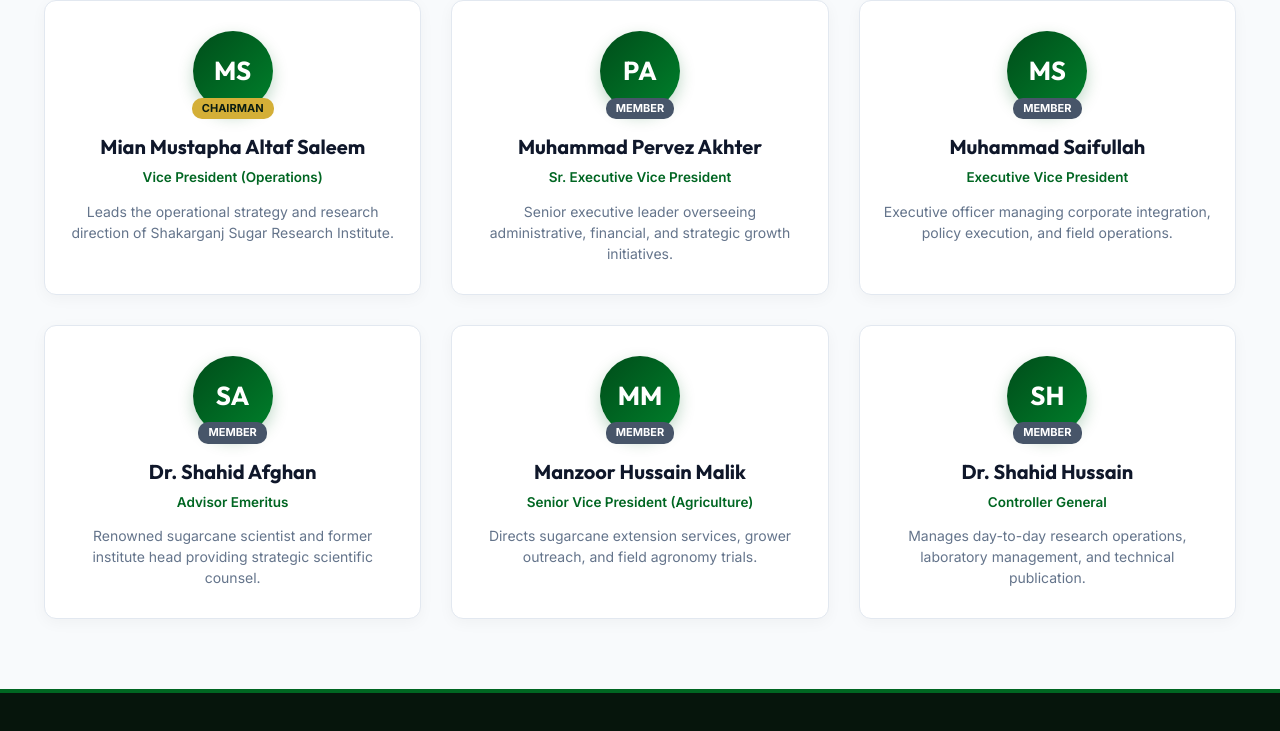
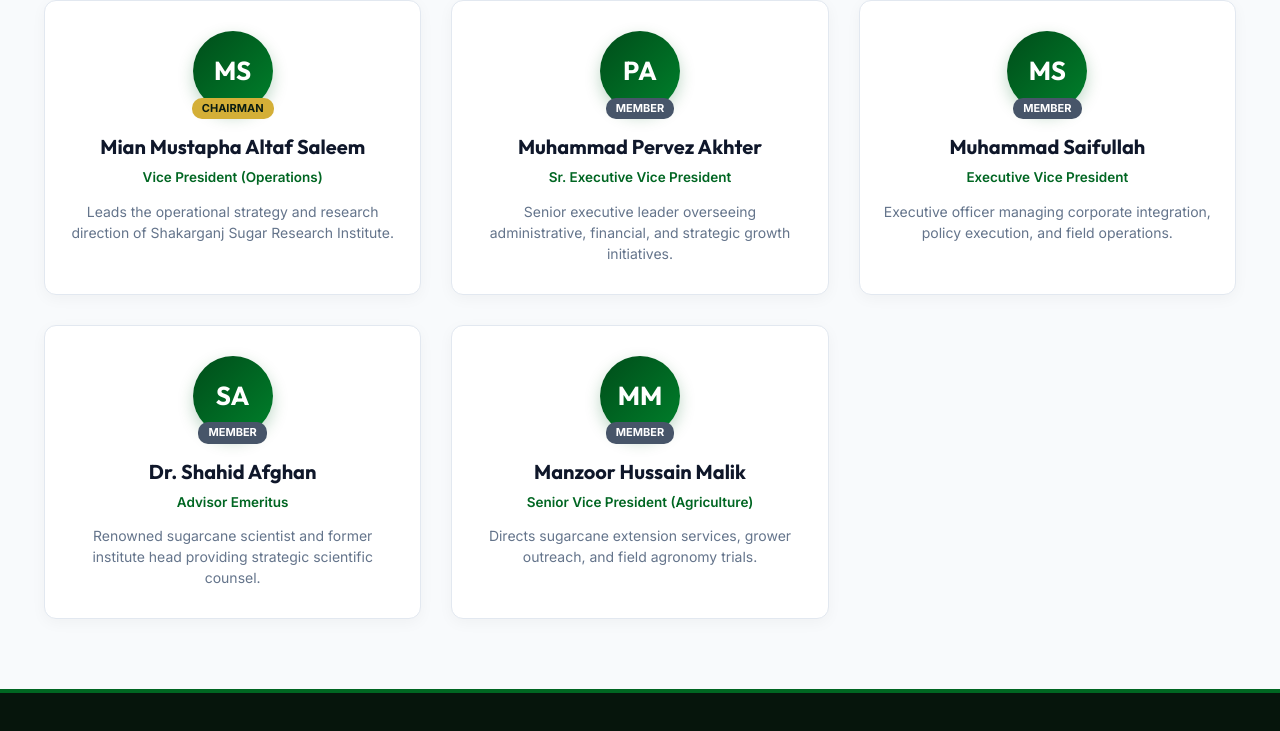
Before and after one commit to IbrahimaCheema/ssri-portal, an Astro site: page /bog in a window 1280 px wide. Shown: the part 538-1269 px from the top of the page. Built offline with nearby package versions, Linux system fonts and the light colour scheme; Astro itself is replaced by a stand-in of ours.

Commit message:
Removed Dr. Shahid Hussain from Board of Governors page

```diff
--- a/src/pages/bog.astro
+++ b/src/pages/bog.astro
@@ -39,13 +39,6 @@ const boardMembers = [
     designation: 'Senior Vice President (Agriculture)',
     bio: 'Directs sugarcane extension services, grower outreach, and field agronomy trials.',
     initials: 'MM'
-  },
-  {
-    name: 'Dr. Shahid Hussain',
-    role: 'Member',
-    designation: 'Controller General',
-    bio: 'Manages day-to-day research operations, laboratory management, and technical publication.',
-    initials: 'SH'
   }
 ];
 ---
```
